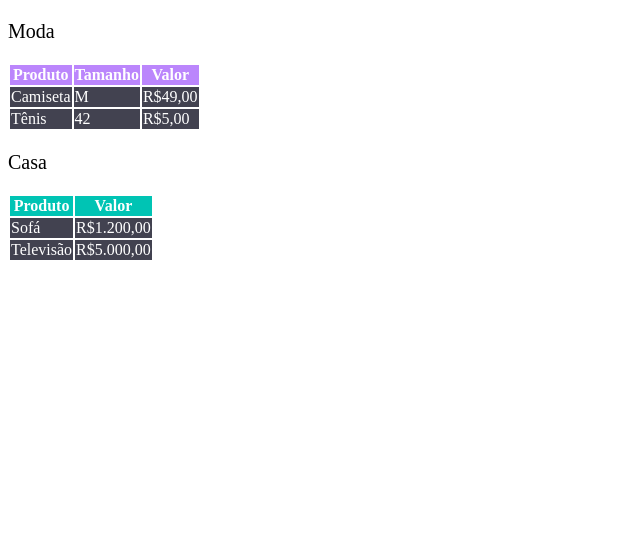
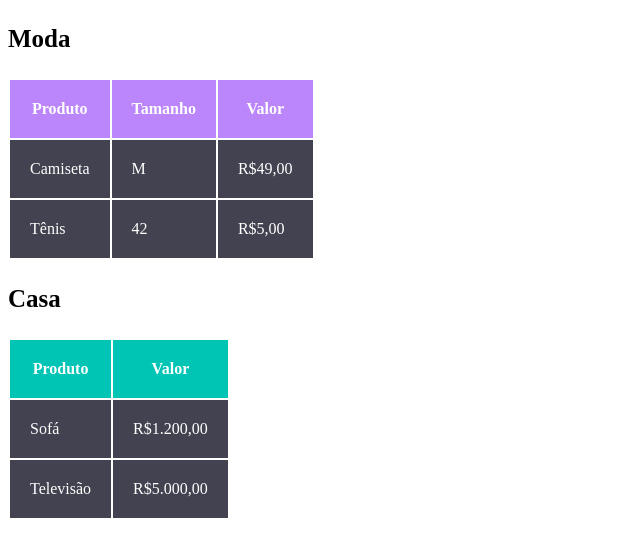
Before and after one commit to jofran-cesar/tabela-personalizada, a plain HTML site: page index.html in a window 1280 px wide. Shown: the whole page, without its empty margins (0-640 px from the left). Drawn offline with Linux system fonts and the light colour scheme.

Commit message:
mudei padding e border

```diff
--- a/index.html
+++ b/index.html
@@ -12,48 +12,48 @@
 
 <body>
 
-    <p>Moda</p>
+    <p><strong>Moda</strong></p>
 
     <table>
-             <tr class="cabecalho-moda">
-                <th>Produto</th>
-                <th>Tamanho</th>
-                <th>Valor</th>
+             <tr>
+                <th class="cabecalho-moda">Produto</th>
+                <th class="cabecalho-moda">Tamanho</th>
+                <th class="cabecalho-moda">Valor</th>
              </tr>
 
 
 
-            <tr class="camisa-moda">
-                <td>Camiseta</td>
-                <td>M</td>
-                <td>R$49,00</td>
+            <tr>
+                <td class="camisa-moda">Camiseta</td>
+                <td class="camisa-moda">M</td>
+                <td class="camisa-moda">R$49,00</td>
             </tr>
 
-            <tr class="tenis-moda">
-                <td>Tênis</td>
-                <td>42</td>
-                <td>R$5,00</td>
+            <tr>
+                <td class="tenis-moda">Tênis</td>
+                <td class="tenis-moda">42</td>
+                <td class="tenis-moda">R$5,00</td>
             </tr>
 
 
     </table>
 
-    <p>Casa</p>
+    <p><strong>Casa</strong></p>
 
     <table>
-        <tr class="cabecalho-casa">
-            <th>Produto</th>
-            <th>Valor</th>
+        <tr>
+            <th class="cabecalho-casa">Produto</th>
+            <th class="cabecalho-casa">Valor</th>
         </tr>
 
-        <tr class="sofa-info">
-            <td>Sofá</td>
-            <td>R$1.200,00</td>
+        <tr>
+            <td class="sofa-info">Sofá</td>
+            <td class="sofa-info">R$1.200,00</td>
         </tr>
 
-        <tr class="tv-info">
-            <td>Televisão</td>
-            <td>R$5.000,00</td>
+        <tr>
+            <td class="tv-info">Televisão</td>
+            <td class="tv-info">R$5.000,00</td>
         </tr>
 
     </table>
--- a/style.css
+++ b/style.css
@@ -1,5 +1,5 @@
 p {
-    font-size: 20px;
+    font-size: 25px;
 
 }
 
@@ -38,7 +38,8 @@ p {
     color: white;
 }
 
-.tv-info {`
+.tv-info {
+    border: 30px;
     padding: 20px;
     background-color: #424250;
     color: white;
```
